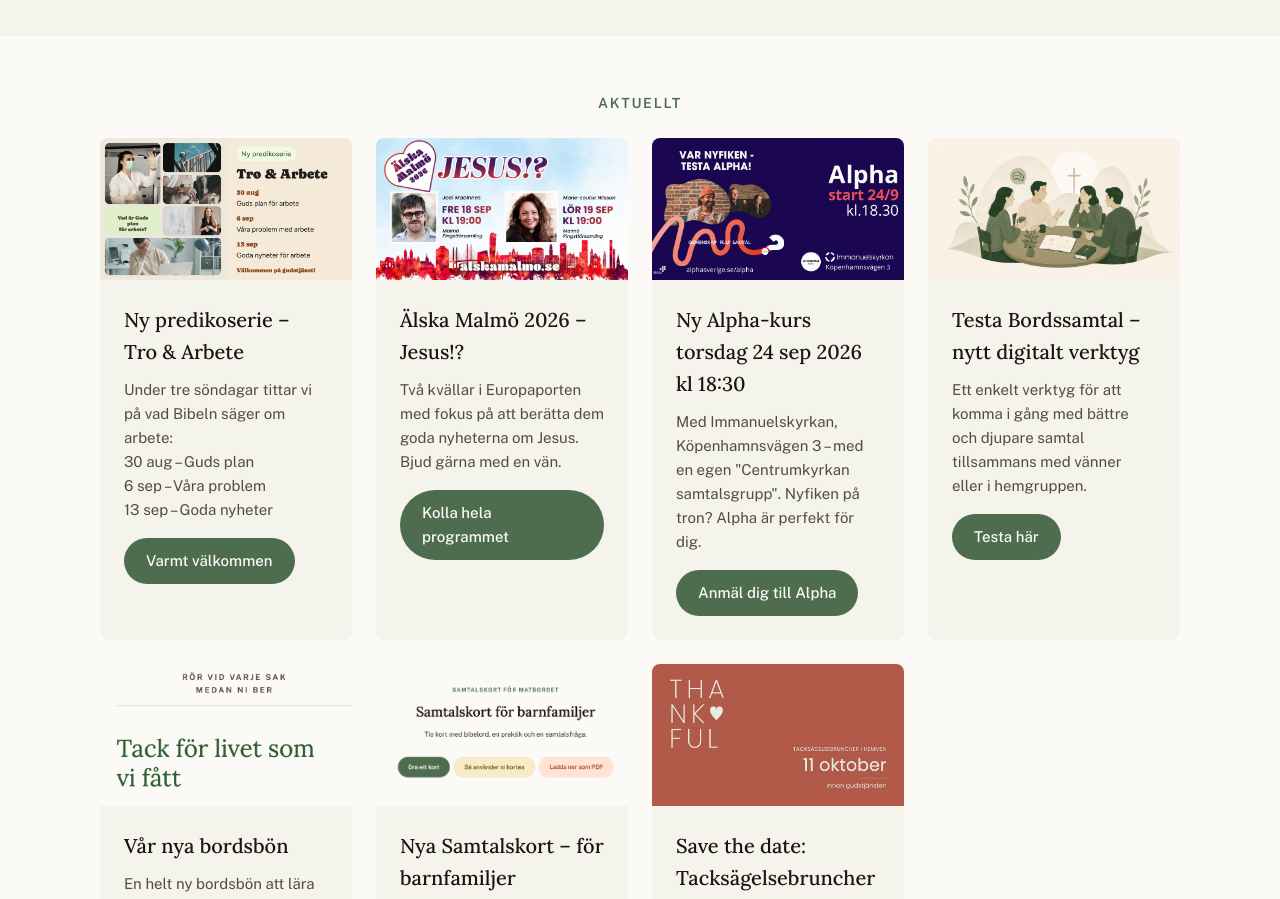
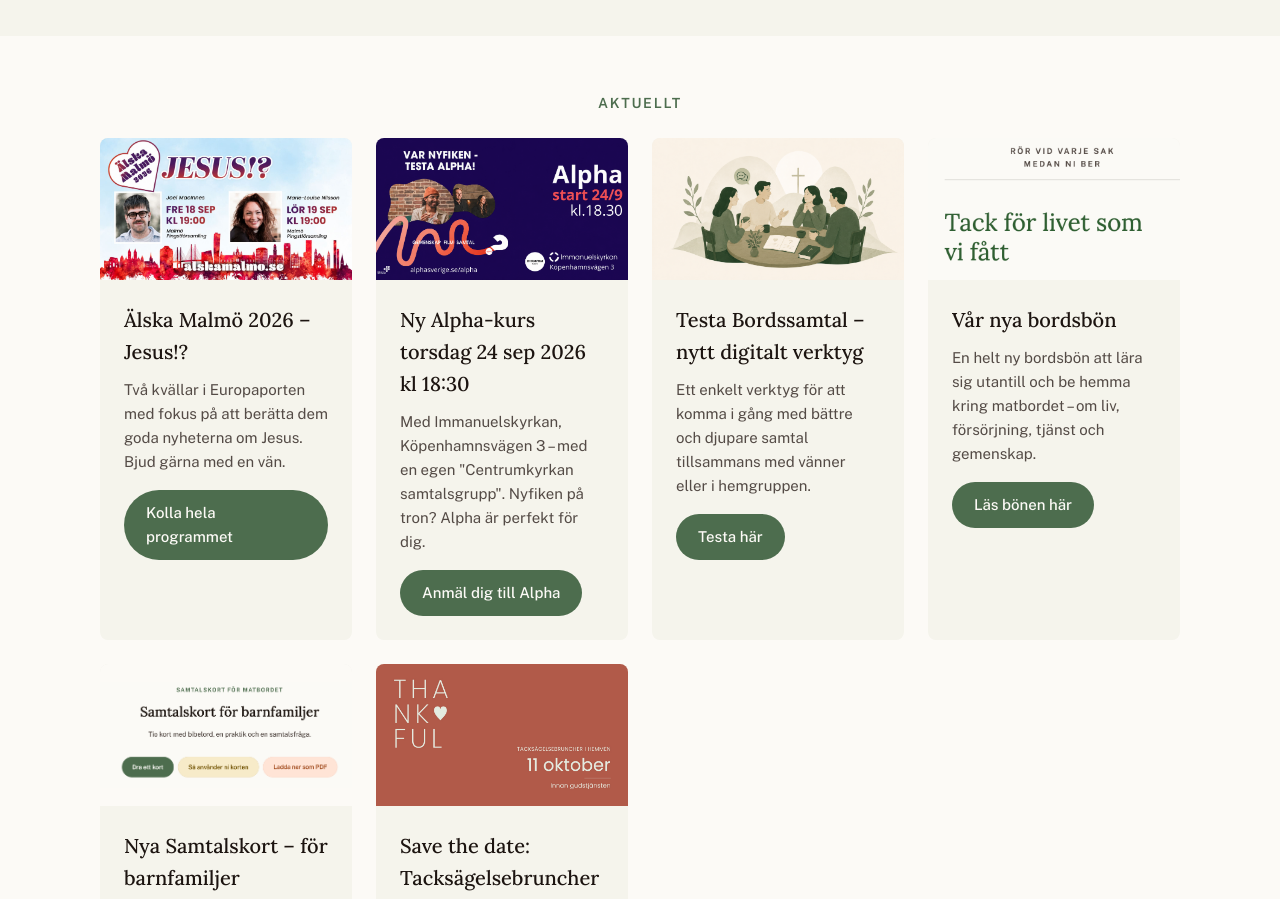
Before and after one commit to kaiandersjohansen-cloud/centrumkyrkan-malmo, a Next.js app: page / in a window 1280 px wide. Shown: the part 1580-2479 px from the top of the page. Built offline with nearby package versions, Linux system fonts and the light colour scheme; no server answers.

Commit message:
Remove expired Tro & Arbete card from Aktuellt section

```diff
--- a/components/AktuelltSection.tsx
+++ b/components/AktuelltSection.tsx
@@ -14,25 +14,6 @@
 }
 
 const CARDS: Card[] = [
-  {
-    key: "tro-arbete",
-    image: "/images/tro-arbete-serie.jpg",
-    alt: "Tro & Arbete – ny predikoserie",
-    title: "Ny predikoserie – Tro & Arbete",
-    description: (
-      <>
-        Under tre söndagar tittar vi på vad Bibeln säger om arbete:
-        <br />
-        30 aug – Guds plan
-        <br />
-        6 sep – Våra problem
-        <br />
-        13 sep – Goda nyheter
-      </>
-    ),
-    cta: { badge: "Varmt välkommen" },
-    expires: new Date(2026, 8, 14),
-  },
   {
     key: "quiz-vafflor",
     image: "/images/quiz-vafflor-glass.jpg",
```
